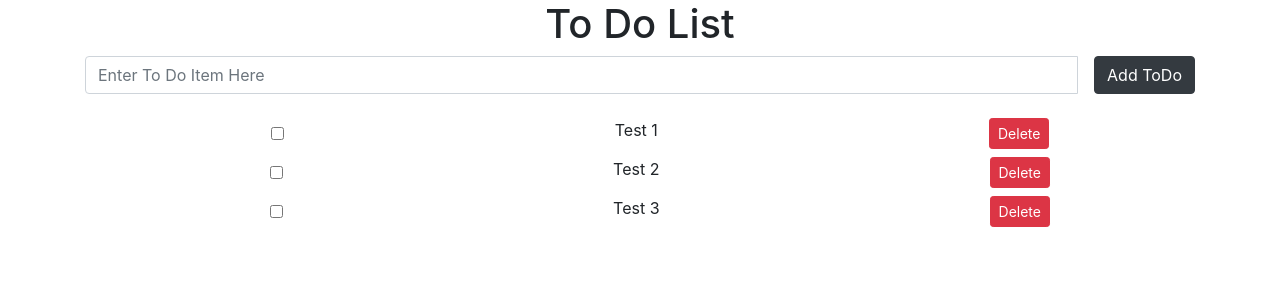
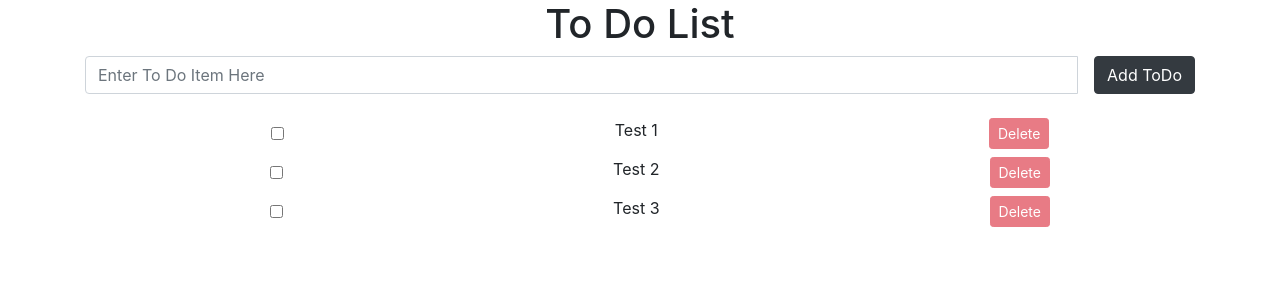
Before and after one commit to danielmurphy1/todo-react, a React (Create React App) app: page / in a window 1280 px wide. Shown: the top 300 px of the page. Built offline with nearby package versions, Linux system fonts and the light colour scheme.

Commit message:
expanded state for todos, working on adding todo

```diff
--- a/src/App.js
+++ b/src/App.js
@@ -10,17 +10,56 @@ class App extends React.Component {
   constructor(){
     super();
     this.state = {
-      todos: ["Test 1", "Test 2", "Test 3"]
+      todos: [
+        {
+          id: Math.random,
+          todoText: "Test 1",
+          isChecked: false
+        },
+        {
+          id: Math.random,
+          todoText: "Test 2",
+          isChecked: false
+        },
+        {
+          id: Math.random,
+          todoText: "Test 3",
+          isChecked: false
+        }
+      ]
     }
+    this.handleChange = this.handleChange.bind(this);
+    this.addTodo = this.addTodo.bind(this);
   }
 
+  addTodo(event){
+    event.preventDefault();
+
+    let newTodo = {
+      id: Math.random,
+      todoText: this.state.todoText,
+      isChecked: false
+    }
+    this.setState({
+      todos: this.state.todos.length >= 1 ? [...this.state.todos, newTodo] : [newTodo],
+      id: "",
+      isChecked: false
+    })
+  }
+
+  handleChange(event){
+    const {name, value} = event.target;
+    this.setState({
+      [name] : value
+    })
+  }
 
   render(){
     return (
       <div className="App">
         <Header />
-        <Form />
-        <List todos={this.state.todos}/>
+        <Form addTodo={this.addTodo} state={this.state} handleChange={this.handleChange}/>
+        <List todos={this.state.todos} handleChange={this.handleChange}/>
       </div>
     );
   }
--- a/src/Components/Form.js
+++ b/src/Components/Form.js
@@ -1,11 +1,11 @@
 import React from 'react';
 
-function Form (){
+function Form (props){
     return(
-        <form className="container">
+        <form className="container" onSubmit={props.addExpense}>
             <div className="input-group">
-                <input type="text" name="todoText" className="form-control" placeholder="Enter To Do Item Here"></input>
-                <button className="btn btn-dark ml-3" type="submit">Add ToDo</button>
+                <input type="text" name="todoText" value={props.state.toDoText} onChange={props.handleChange} className="form-control" placeholder="Enter To Do Item Here"></input>
+                <button className="btn btn-dark ml-3" type="submit" >Add ToDo</button>
             </div>
         </form>
     )
--- a/src/Components/List.js
+++ b/src/Components/List.js
@@ -3,10 +3,12 @@ import React from 'react';
 function List (props){
 
     let todos = props.todos.map(todo => {
-        return <li className="container d-flex justify-content-around mt-2">
-                    <input type="checkbox"></input>
-                    {todo}
-                    <button className="btn btn-sm btn-danger">Delete</button>
+        return <li className="container d-flex justify-content-around mt-2" key={todo.id}>
+                    <input type="checkbox" name="isChecked" value={todo.isChecked} onChange={props.handleChange}></input>
+                    {todo.todoText}
+                    {todo.isChecked === true ?
+                        <button className="btn btn-sm btn-danger">Delete</button> :
+                        <button className="btn btn-sm btn-danger" disabled>Delete</button>}
                 </li>;
     })
 
```
